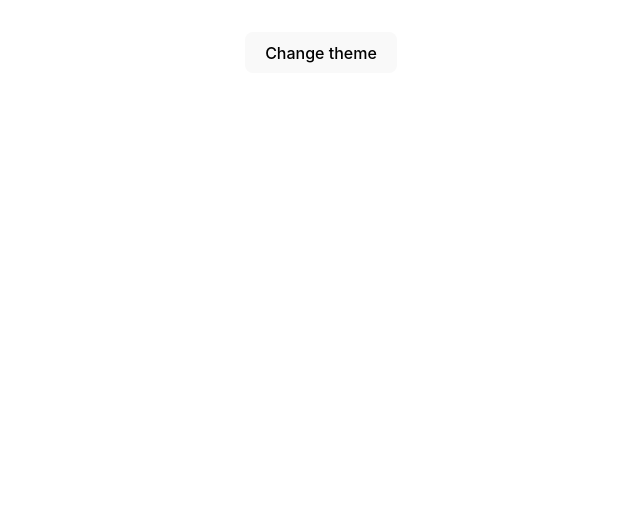
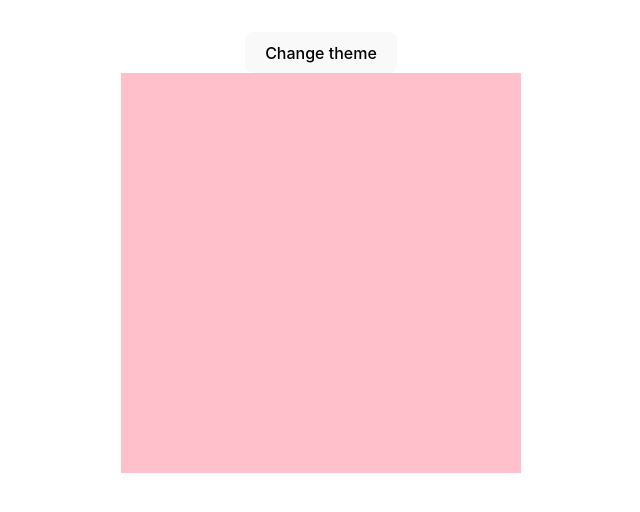
Before and after one commit to bozonja/toggle-theme-with-context, a React (Vite) app: page / in a window 1280 px wide. Shown: the top 512 px of the page, without its empty margins (319-959 px from the left). Built offline with nearby package versions, Linux system fonts and the light colour scheme.

Commit message:
add simple toggling of theme with context

```diff
--- a/src/App.jsx
+++ b/src/App.jsx
@@ -1,13 +1,21 @@
+import { useContext } from "react";
 import { useState } from "react";
 
 import "./App.css";
 //comps
 import TopNavigation from "./components/TopNavigation.jsx";
+//context
+import { ThemeContext } from "./Context/ThemeContext";
 
 function App() {
+  const { darkMode } = useContext(ThemeContext);
   return (
     <div className="App">
       <TopNavigation />
+      <div
+        className="content"
+        style={{ backgroundColor: darkMode ? "black" : "pink" }}
+      ></div>
     </div>
   );
 }
--- /dev/null
+++ b/src/Context/ThemeContext.jsx
@@ -0,0 +1,13 @@
+import { useState, createContext } from "react";
+import {} from "react";
+
+export const ThemeContext = createContext({});
+
+export const ThemeProvider = ({ children }) => {
+  const [darkMode, setDarkMode] = useState(false);
+  return (
+    <ThemeContext.Provider value={{ darkMode, setDarkMode }}>
+      {children}
+    </ThemeContext.Provider>
+  );
+};
--- a/src/components/TopNavigation.jsx
+++ b/src/components/TopNavigation.jsx
@@ -1,8 +1,15 @@
-import React from "react";
+import { useContext } from "react";
+import { ThemeContext } from "../Context/ThemeContext";
 
 const TopNavigation = () => {
+  const { darkMode, setDarkMode } = useContext(ThemeContext);
   return (
-    <button type="button" onClick={() => {}}>
+    <button
+      type="button"
+      onClick={() => {
+        setDarkMode(!darkMode);
+      }}
+    >
       Change theme
     </button>
   );
--- a/src/index.css
+++ b/src/index.css
@@ -67,3 +67,8 @@ button:focus-visible {
     background-color: #f9f9f9;
   }
 }
+
+.content {
+  width: 400px;
+  height: 400px;
+}
--- a/src/main.jsx
+++ b/src/main.jsx
@@ -1,10 +1,13 @@
 import React from "react";
 import ReactDOM from "react-dom/client";
 import App from "./App";
+import { ThemeProvider } from "./Context/ThemeContext";
 import "./index.css";
 
 ReactDOM.createRoot(document.getElementById("root")).render(
   <React.StrictMode>
-    <App />
+    <ThemeProvider>
+      <App />
+    </ThemeProvider>
   </React.StrictMode>
 );
```
